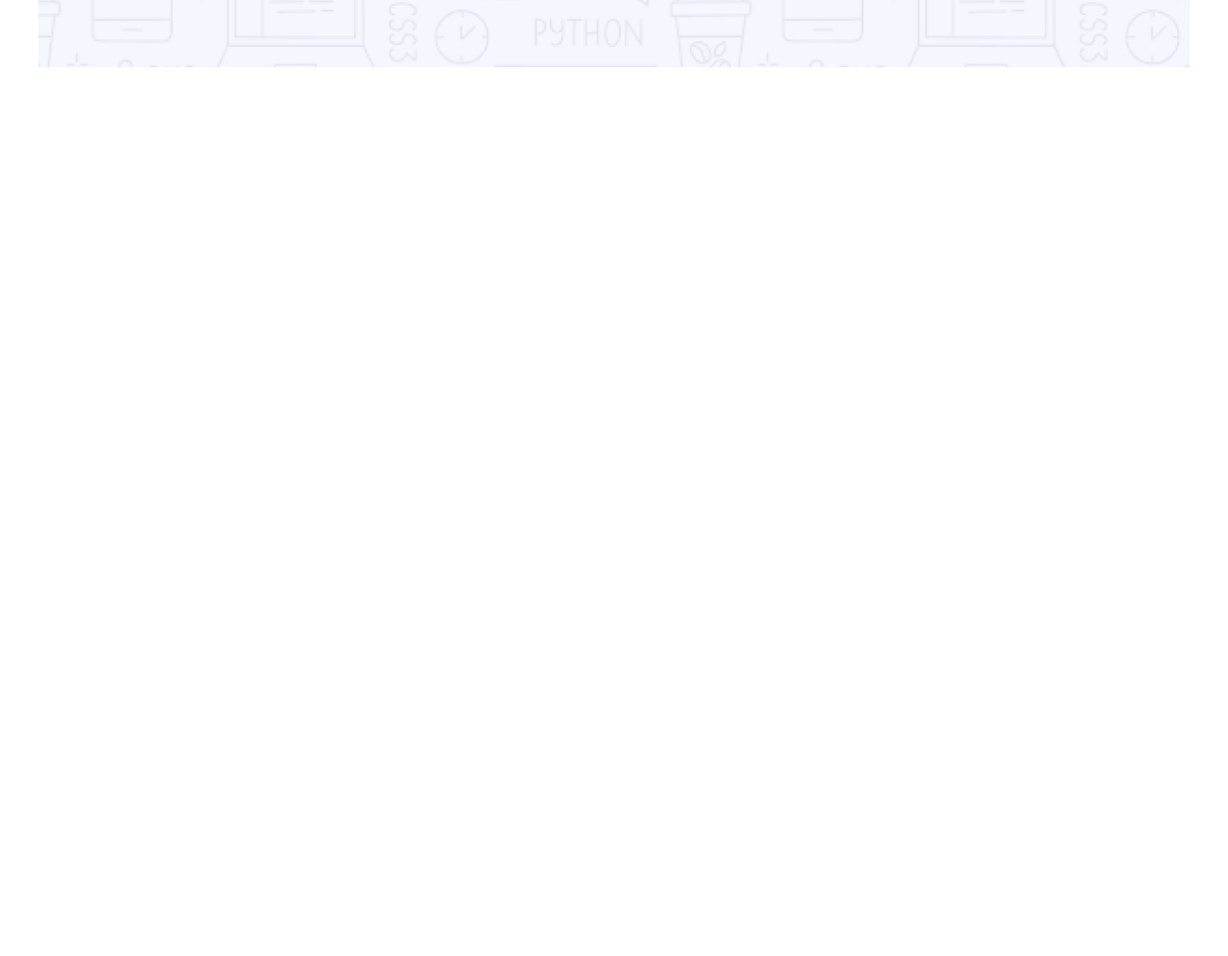
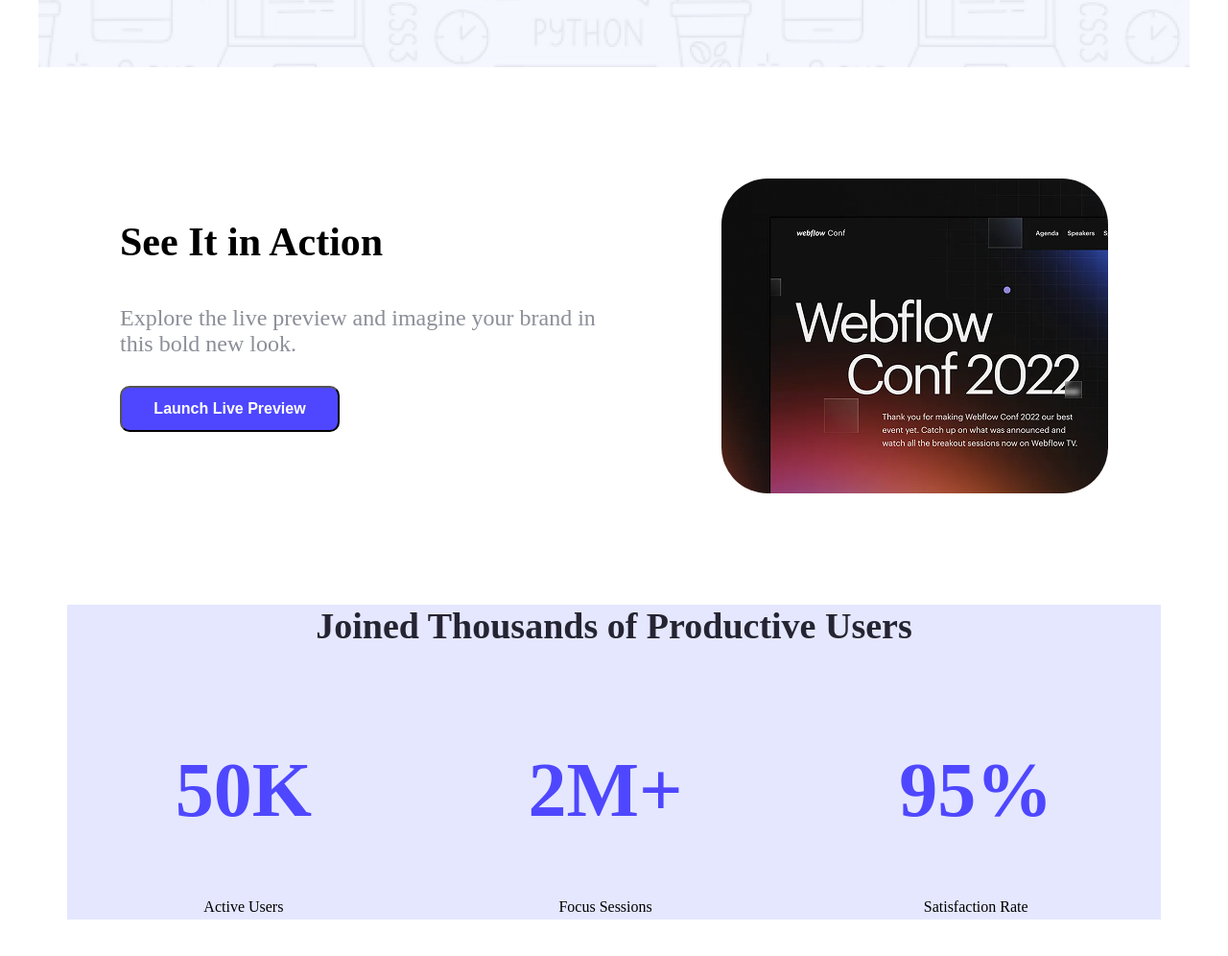
Before and after one commit to MDALAMRAN11/webdev-portfolio-B12A01, a plain HTML site: page index.html in a window 1280 px wide. Shown: the part 538-1534 px from the top of the page at 96% size. Before the commit the page ends 800 px from the top, so only its background shows below. Drawn offline with Linux system fonts and the light colour scheme.

Commit message:
added-productive-section

```diff
--- a/index.html
+++ b/index.html
@@ -17,7 +17,35 @@
             <button class="bg-color">Stay focused</button>
         </section>
     </header>
-    <main class="main"></main>
+    <main class="main">
+        <section class="action-section">
+            <div class="left-side">
+                <h3>See It in Action</h3>
+                <p>Explore the live preview and imagine your brand in this bold new look.</p>
+                <button class="bg-color">Launch Live Preview</button>
+            </div>
+            <div class="right-side">
+                <img src="Assets/wc-mini.png" alt="">
+            </div>
+        </section>
+        <section class="productive-section">
+            <h3>Joined Thousands of Productive Users</h3>
+            <div class="all-section">
+                <div class="first">
+                    <h1 class="font-color">50K</h1>
+                    <p>Active Users</p>
+                </div>
+                <div class="second">
+                    <h1 class="font-color">2M+</h1>
+                    <p>Focus Sessions</p>
+                </div>
+                <div class="third">
+                    <h1 class="font-color">95%</h1>
+                    <p>Satisfaction Rate</p>
+                </div>
+            </div>
+        </section>
+    </main>
     <footer class="footer"></footer>
 </body>
 </html>
--- a/styles/style.css
+++ b/styles/style.css
@@ -52,3 +52,55 @@ body{
     background-color: blue;
     transition: 0.3s;
 }
+
+/*MAIN*/
+/*Action-section*/
+.action-section {
+    width: 1140px;
+    height: 328px;
+    display: flex;
+    justify-content: space-around;
+    margin: 116px auto;
+}.action-section h3 {
+    font-size: 42px;
+    font-weight: bold;
+}.action-section p {
+    width: 517px;
+    height: 60px;
+    font-size: 24px;
+    font-weight: 200;
+    color: #8c8e98;
+}.action-section button{
+    width: 229px;
+    height: 48px;
+    border-radius: 10px;
+    font-size: 16px;
+    font-weight: bold;
+}
+
+.action-section img{
+    width: 403px;
+    height: 328px;
+    border-radius: 48px;
+}
+
+/*productive-section*/
+.productive-section {
+    width: 1140px;
+    height: 328px;
+    background-color: #e5e7ff;
+    text-align: center;
+    margin: 116px auto;
+}.productive-section .all-section{
+    display: flex;
+    justify-content: space-around;
+}.productive-section h3{
+    display: block;
+    font-size: 38px;
+    font-weight: bold;
+    color: #252432;
+    padding: 50px auto;
+}.productive-section .all-section h1{
+    font-size: 80px;
+    font-weight: bold;
+}
```
